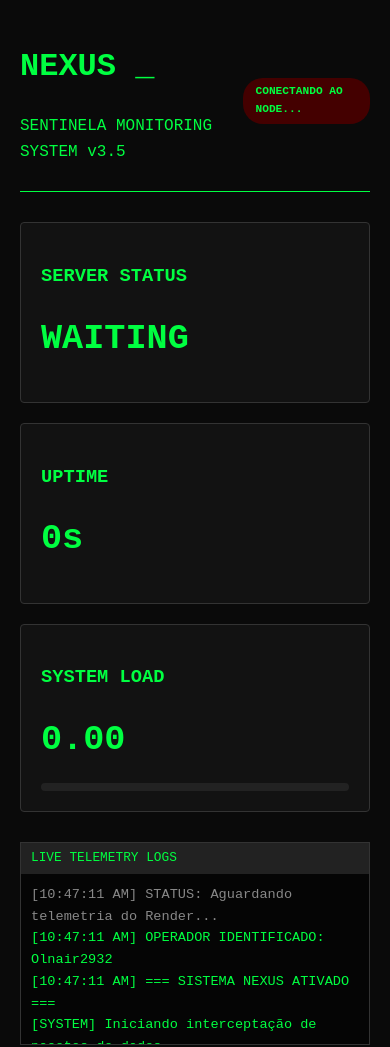
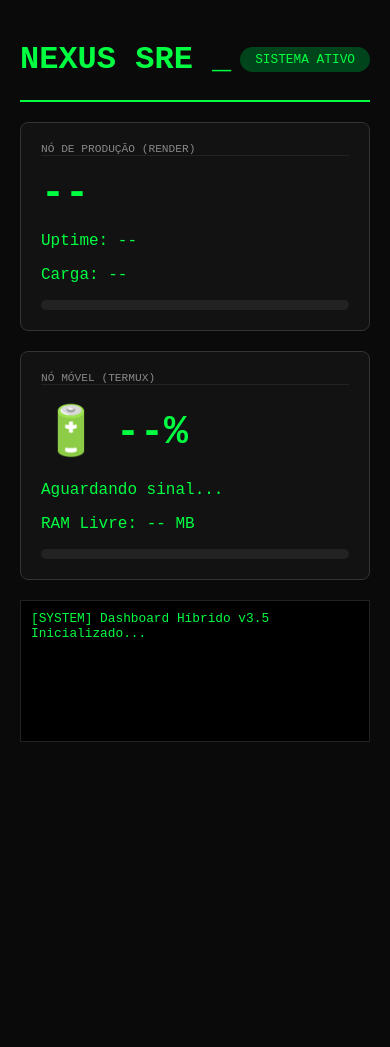
Before and after one commit to Olnair2932/Nexux, a website with bundled scripts: page public/index.html in a window 390 px wide. After the commit the page ends 844 px from the top, so only its background shows below. Built offline with nearby package versions, Linux system fonts and the light colour scheme; no server answers.

Commit message:
feat(ui): implementa dashboard híbrido Cloud/Mobile

```diff
--- a/public/index.html
+++ b/public/index.html
@@ -3,46 +3,45 @@
 <head>
     <meta charset="UTF-8">
     <meta name="viewport" content="width=device-width, initial-scale=1.0">
-    <title>NEXUS - SRE DASHBOARD</title>
+    <title>NEXUS - DASHBOARD SRE</title>
     <link rel="stylesheet" href="style.css">
 </head>
 <body>
     <div class="container">
         <header>
-            <div class="logo">
-                <h1>NEXUS <span class="blink">_</span></h1>
-                <p>SENTINELA MONITORING SYSTEM v3.5</p>
-            </div>
-            <div id="status-badge" class="badge">CONECTANDO AO NODE...</div>
+            <h1>NEXUS SRE <span class="blink">_</span></h1>
+            <div id="global-status" class="badge">SISTEMA ATIVO</div>
         </header>
 
         <main class="grid">
-            <div class="card">
-                <h3>SERVER STATUS</h3>
-                <div class="value" id="status-text">WAITING</div>
+            <!-- NÓ CLOUD: RENDER -->
+            <div class="card cloud">
+                <div class="card-header">NÓ DE PRODUÇÃO (RENDER)</div>
+                <div class="value" id="status-text">--</div>
+                <p>Uptime: <span id="uptime-text">--</span></p>
+                <p>Carga: <span id="load-text">--</span></p>
+                <div class="bar-container"><div id="load-bar" class="fill"></div></div>
             </div>
-            <div class="card">
-                <h3>UPTIME</h3>
-                <div class="value" id="uptime-text">0s</div>
-            </div>
-            <div class="card">
-                <h3>SYSTEM LOAD</h3>
-                <div class="value" id="load-text">0.00</div>
-                <div class="bar-container">
-                    <div id="load-bar" class="fill" style="width: 0%"></div>
+
+            <!-- NÓ MOBILE: TERMUX -->
+            <div class="card mobile">
+                <div class="card-header">NÓ MÓVEL (TERMUX)</div>
+                <div class="battery-section">
+                    <span id="batt-icon" style="font-size: 3rem;">🔋</span>
+                    <div class="value" id="batt-percent">--%</div>
                 </div>
+                <p id="batt-status">Aguardando sinal...</p>
+                <p>RAM Livre: <span id="ram-text">--</span> MB</p>
+                <div class="bar-container"><div id="ram-bar" class="fill" style="background: #0088ff;"></div></div>
             </div>
         </main>
 
         <section class="console-wrapper">
-            <div class="console-header">LIVE TELEMETRY LOGS</div>
             <div id="console" class="log-area">
-                [SYSTEM] Iniciando interceptação de pacotes de dados...
+                [SYSTEM] Dashboard Híbrido v3.5 Inicializado...
             </div>
         </section>
     </div>
-
-    <!-- Firebase SDK Modules -->
     <script type="module" src="script.js"></script>
 </body>
 </html>
--- a/public/script.js
+++ b/public/script.js
@@ -13,37 +13,42 @@ const firebaseConfig = {
 
 const app = initializeApp(firebaseConfig);
 const db = getDatabase(app);
-const statusRef = ref(db, 'telemetry/current');
-
 const logArea = document.getElementById('console');
 
-function addLog(message, type = "info") {
-    const time = new Date().toLocaleTimeString();
-    const color = type === "system" ? "#00ff41" : "#888";
-    const entry = document.createElement('div');
-    entry.innerHTML = `<span style="color: ${color}">[${time}] ${message}</span>`;
-    logArea.prepend(entry);
+function addLog(msg) {
+    const div = document.createElement('div');
+    div.innerHTML = `[${new Date().toLocaleTimeString()}] ${msg}`;
+    logArea.prepend(div);
 }
 
-// Mensagem de Boas-Vindas do SRE
-window.onload = () => {
-    addLog("=== SISTEMA NEXUS ATIVADO ===", "system");
-    addLog("OPERADOR IDENTIFICADO: Olnair2932", "system");
-    addLog("STATUS: Aguardando telemetria do Render...", "info");
-};
-
-onValue(statusRef, (snapshot) => {
+// ESCUTA NÓ CLOUD (RENDER)
+onValue(ref(db, 'telemetry/current'), (snapshot) => {
     const data = snapshot.val();
-    if (data) {
+    if(data) {
         document.getElementById('status-text').innerText = data.status;
         document.getElementById('uptime-text').innerText = Math.floor(data.uptime) + "s";
         document.getElementById('load-text').innerText = data.load;
         document.getElementById('load-bar').style.width = (data.load * 100) + "%";
-
-        const badge = document.getElementById('status-badge');
-        badge.innerText = "LINK ESTABELECIDO";
-        badge.style.background = "#00441b";
-
-        addLog(`PULSO RECEBIDO: Latência nominal | Carga: ${data.load}`, "info");
+        addLog("Nuvem: Pulso recebido");
     }
 });
+
+// ESCUTA NÓ MOBILE (TERMUX)
+onValue(ref(db, 'telemetry/termux_device'), (snapshot) => {
+    const data = snapshot.val();
+    if(data) {
+        document.getElementById('batt-percent').innerText = data.battery + "%";
+        document.getElementById('batt-status').innerText = "Status: " + data.battery_status;
+        document.getElementById('ram-text').innerText = data.free_ram;
+
+        // Ícone dinâmico
+        const icon = data.battery_status.includes('charging') ? '⚡' : '🔋';
+        document.getElementById('batt-icon').innerText = icon;
+
+        // RAM Bar (Baseada em 4GB - Ajustável)
+        const ramPercent = Math.min(100, (data.free_ram / 4000) * 100);
+        document.getElementById('ram-bar').style.width = ramPercent + "%";
+
+        addLog(`Mobile: Bateria em ${data.battery}% | RAM: ${data.free_ram}MB`);
+    }
+});
--- a/public/style.css
+++ b/public/style.css
@@ -1,80 +1,27 @@
 :root {
     --primary: #00ff41;
-    --bg-dark: #0a0a0a;
-    --card-bg: #121212;
-    --border: #333;
+    --bg: #0a0a0a;
+    --card: #121212;
+    --warn: #ffcc00;
+    --crit: #ff0033;
 }
 
-body {
-    background: var(--bg-dark);
-    color: var(--primary);
-    font-family: 'Courier New', Courier, monospace;
-    margin: 0;
-    padding: 20px;
-    line-height: 1.6;
-}
-
+body { background: var(--bg); color: var(--primary); font-family: 'Courier New', monospace; margin: 0; padding: 20px; }
 .container { max-width: 1000px; margin: auto; }
 
-header {
-    display: flex;
-    justify-content: space-between;
-    align-items: center;
-    border-bottom: 1px solid var(--primary);
-    padding-bottom: 10px;
-    margin-bottom: 30px;
-}
+header { display: flex; justify-content: space-between; align-items: center; border-bottom: 2px solid var(--primary); margin-bottom: 20px; }
+.badge { background: #00441b; padding: 5px 15px; border-radius: 20px; font-size: 0.8rem; }
 
-.blink { animation: blink-anim 1s infinite; }
-@keyframes blink-anim { 50% { opacity: 0; } }
+.grid { display: grid; grid-template-columns: repeat(auto-fit, minmax(300px, 1fr)); gap: 20px; }
+.card { background: var(--card); border: 1px solid #333; padding: 20px; border-radius: 8px; position: relative; }
+.card-header { font-size: 0.7rem; color: #888; margin-bottom: 15px; border-bottom: 1px solid #222; }
 
-.grid {
-    display: grid;
-    grid-template-columns: repeat(auto-fit, minmax(280px, 1fr));
-    gap: 20px;
-}
+.value { font-size: 2.5rem; font-weight: bold; margin: 10px 0; }
+.battery-section { display: flex; align-items: center; gap: 15px; }
 
-.card {
-    background: var(--card-bg);
-    border: 1px solid var(--border);
-    padding: 20px;
-    border-radius: 4px;
-    transition: border 0.3s;
-}
+.bar-container { background: #222; height: 10px; width: 100%; border-radius: 5px; margin-top: 10px; overflow: hidden; }
+.fill { height: 100%; background: var(--primary); width: 0%; transition: width 0.5s ease; }
 
-.card:hover { border-color: var(--primary); }
-
-.value { font-size: 2.2rem; font-weight: bold; margin: 15px 0; }
-
-.bar-container { background: #222; height: 8px; width: 100%; border-radius: 4px; }
-.fill { background: var(--primary); height: 100%; border-radius: 4px; transition: width 0.5s ease; }
-
-.console-wrapper { margin-top: 30px; border: 1px solid var(--border); }
-.console-header { background: #222; padding: 5px 10px; font-size: 0.8rem; }
-.log-area {
-    height: 150px;
-    overflow-y: auto;
-    padding: 10px;
-    font-size: 0.85rem;
-    background: #050505;
-}
-
-.badge {
-    background: #440000;
-    padding: 5px 12px;
-    border-radius: 20px;
-    font-size: 0.7rem;
-    font-weight: bold;
-}
-/* Efeito de Alerta Crítico */
-.status-critical {
-    color: #ff0033 !important;
-    text-shadow: 0 0 10px #ff0033;
-    animation: pulse-red 0.5s infinite;
-}
-
-@keyframes pulse-red {
-    0% { opacity: 1; }
-    50% { opacity: 0.5; }
-    100% { opacity: 1; }
-}
+.log-area { background: #000; height: 120px; overflow-y: auto; padding: 10px; font-size: 0.8rem; border: 1px solid #222; margin-top: 20px; }
+.blink { animation: blink 1s infinite; }
+@keyframes blink { 50% { opacity: 0; } }
```
